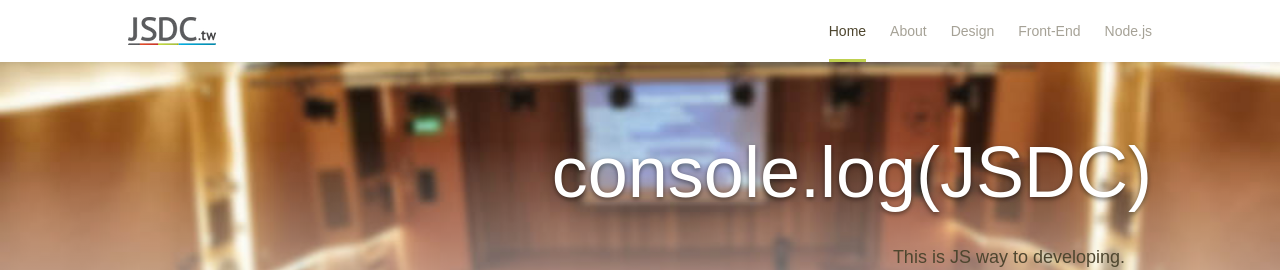
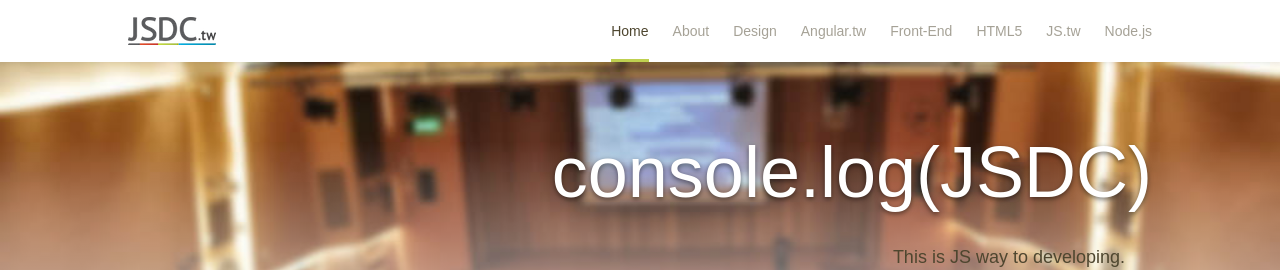
Before and after one commit to jsdc-core/blog.jsdc.tw, a Jekyll site: the page built from index.html, in a window 1280 px wide. Shown: the top 270 px of the page. Built offline with Jekyll 4.4.1, drawn with Linux system fonts in a browser that asks for light colours.

Commit message:
更新社群連結

```diff
--- a/_config.yml
+++ b/_config.yml
@@ -51,11 +51,20 @@
     href: /#about
     page: about
   - text: Design
-    href: /design
+    href: /2014/08/20/jsdc-design/
     page: design
+  - text: Angular.tw
+    href: http://www.fb.com/groups/augularjs.tw/
+    page: ng-tw
   - text: Front-End
-    href: /front-end
+    href: http://www.fb.com/groups/f2e.tw/
     page: front-end
+  - text: HTML5
+    href: http://www.fb.com/groups/htmlfive/
+    page: html5
+  - text: JS.tw
+    href: http://www.fb.com/groups/javascript.tw/
+    page: js-tw
   - text: Node.js
-    href: /nodejs
+    href: http://fb.com/groups/node.js.tw/
     page: nodejs
```
